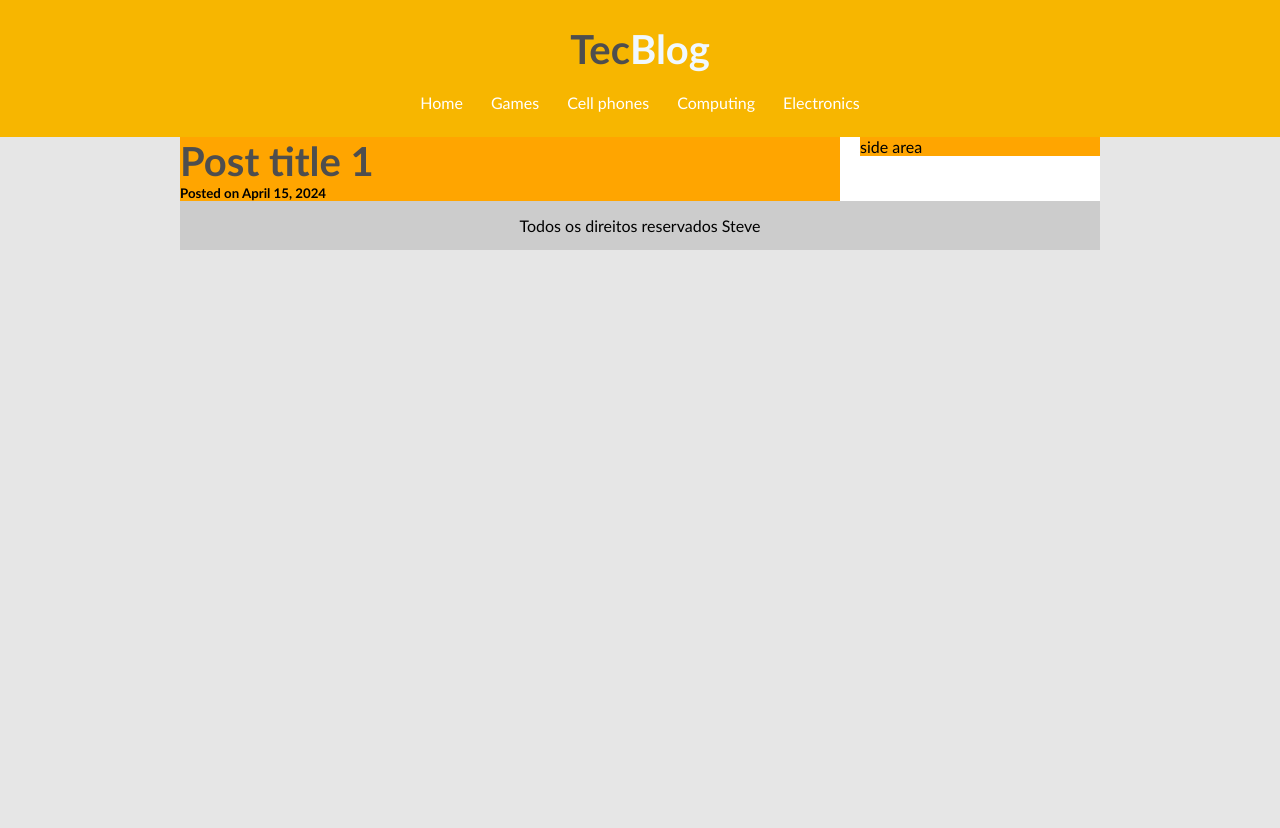
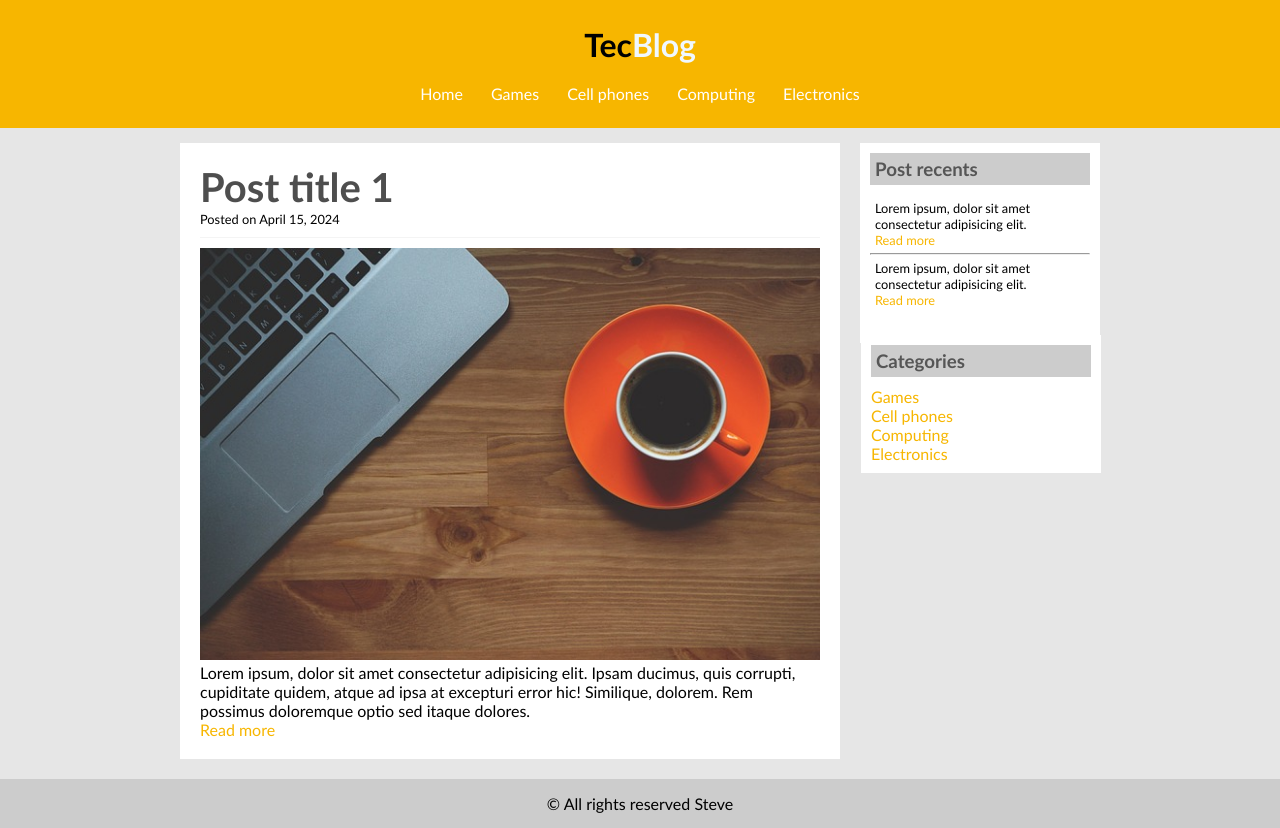
Before and after one commit to Ste452/project_tec_blog, a plain HTML site: page index.html in a window 1280 px wide. Before the commit the page ends 800 px from the top, so only its background shows below. Drawn offline with Linux system fonts and the light colour scheme.

Commit message:
Finished project TecBlog

```diff
--- a/styles/style.css
+++ b/assets/css/style.css
@@ -24,13 +24,10 @@ body {
 }
 
 #principal-area {
-    background: #FFF;
+    background: #e6e6e6;
     width: 920px;
     margin: 0 auto;
-}
-
-#post-area, #side-area {
-    background-color: orange;
+    padding-top: 15px;
 }
 
 #post-area {
@@ -41,7 +38,21 @@ body {
 #side-area {
     width: 240px;
     float: right;
+    background: #fff;
 }
+
+.post {
+    padding: 20px;
+    margin-bottom: 20px;
+    background: #fff;
+}
+
+.content-side {
+    background: white;
+    padding: 10px;
+    margin-bottom: 20px;
+}
+
 
 #footer {
     clear: both;
@@ -57,22 +68,51 @@ a {
 }
 
 a:link, a:visited {
+    color: #f7b600;
+}
+
+a:hover {
+    text-decoration: underline;
+}
+
+#area-header a:link, #area-header a:visited {
     color: #fff;
     padding: 8px 12px;
 }
 
-a:hover {
+#area-header a:hover {
     color: #f7b600;
     background: #e6e6e6;
 }
 
+
 /* General formatting */
 
-h1 {
+h2 {
     color: #4e4e4e;
     font-size: 2.5em;
+}
+
+h3 {
+    margin-bottom: 10px;
+    color: #565656;
+    background: #CCC;
+    padding: 5px;
 }
 
 .white {
     color: aliceblue;
 }
+
+.post-data {
+    font-size: 0.8em;
+    border-bottom: 1px solid #f4f4f4;
+    padding-bottom: 10px;
+    margin-bottom: 10px;
+    display: block;
+}
+
+.post-side {
+    font-size: 0.8em;
+    padding: 5px;
+}
--- a/index.html
+++ b/index.html
@@ -4,7 +4,7 @@
     <meta charset="UTF-8">
     <meta name="viewport" content="width=device-width, initial-scale=1.0">
     <title>TecBlog - The your blog of tecnology</title>
-    <link rel="stylesheet" href="./styles/style.css">
+    <link rel="stylesheet" href="./assets/css/style.css">
 </head>
 <body>
 
@@ -23,20 +23,59 @@
         </div>
     </div>
 
+    <!-- Area main post -->
     <div id="principal-area">
         <div id="post-area">
             <div class="post">
-               <h1>Post title 1</h3>
-               <h5>Posted on April 15, 2024</h5>
+                <h2>Post title 1</h3>
+                    <span class="post-data">Posted on April 15, 2024</span>
+                    <img width="620px" src="./photos/imagem1.jpg">
+
+                    <p>
+                        Lorem ipsum, dolor sit amet consectetur adipisicing elit.
+                        Ipsam ducimus, quis corrupti, cupiditate quidem,
+                        atque ad ipsa at excepturi error hic! Similique, dolorem.
+                        Rem possimus doloremque optio sed itaque dolores.
+                    </p>
+
+                    <a href="#">Read more</a>
+                </div>
+            </div> <!-- // Closing posting area -->
+
+            <div id="side-area">
+
+                <div class="content-side">
+                    <h3>Post recents</h3>
+
+                    <div class="post-side">
+                        <p>Lorem ipsum, dolor sit amet consectetur adipisicing elit.</p>
+                        <a href="">Read more</a>
+                    </div>
+
+                    <hr>
+
+                    <div class="post-side">
+                        <p>Lorem ipsum, dolor sit amet consectetur adipisicing elit.</p>
+                        <a href="">Read more</a>
+                    </div>
                 </div>
             </div>
 
-        <div id="side-area">
-            side area
+            <div class="content-side" style="width: 220px; float:right; position:relative;
+             top:-0.5rem; right: -1px;">
+
+                <h3>Categories</h3>
+
+                <a href="">Games</a> <br>
+                <a href="">Cell phones</a> <br>
+                <a href="">Computing</a> <br>
+                <a href="">Electronics</a> <br>
+
+            </div>
         </div>
 
             <div id="footer">
-            Todos os direitos reservados Steve
+                <p>&copy; All rights reserved Steve</p>
             </div>
         </div>
 
```
Also changed, not shown: photos/imagem1.jpg (added), photos/imagem2.jpg (added), photos/imagem3.jpg (added), photos/imagem4.jpg (added), photos/imagem5.jpg (added), 1 other file. Lines whose indentation alone changed are shown as unchanged.
